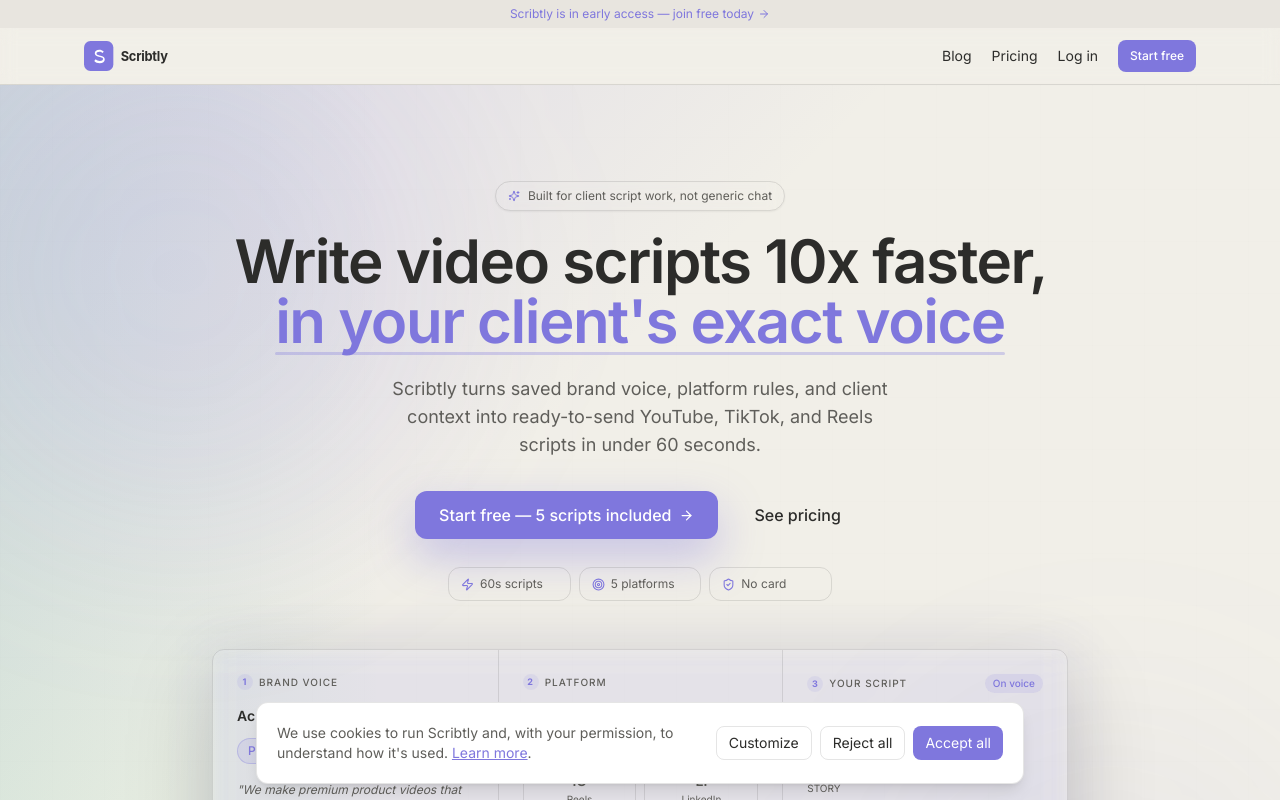
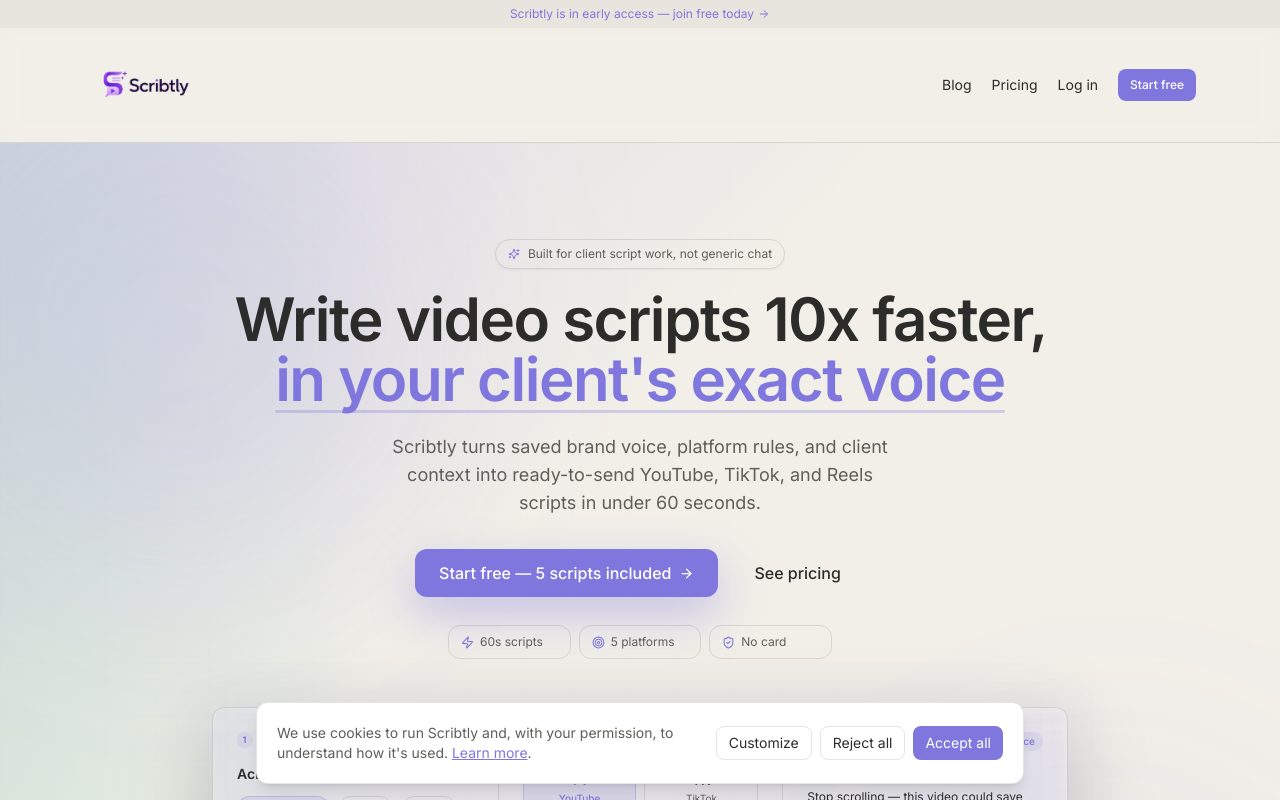
Before and after one commit to tsvtnv/Scribtly, a Next.js app: page / in a window 1280 px wide. Shown: the top 800 px of the page. Built offline with nearby package versions, Linux system fonts and the light colour scheme; no server answers.

Commit message:
feat: use removebg logo PNGs for favicon and header

```diff
--- a/components/layout/MarketingNav.tsx
+++ b/components/layout/MarketingNav.tsx
@@ -16,7 +16,7 @@ export function MarketingNav() {
       <nav className="w-full bg-[var(--color-bg)]/80 backdrop-blur border-b-hair border-[var(--color-border)]">
         <div className="max-w-6xl mx-auto flex items-center justify-between px-5 py-3">
           <Link href="/" className="flex items-center">
-            <Image src="/logo.svg" alt="Scribtly" width={110} height={29} priority />
+            <Image src="/brand/logo-full.png" alt="Scribtly" width={120} height={40} priority className="object-contain" />
           </Link>
           <div className="flex items-center gap-5 text-sm">
             <Link href="/blog" className="hidden sm:inline hover:text-primary">Blog</Link>
```
Also changed, not shown: app/icon.png (added), public/brand/logo-full.png (added).
